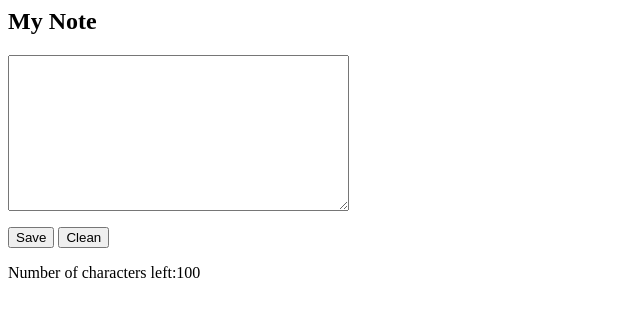
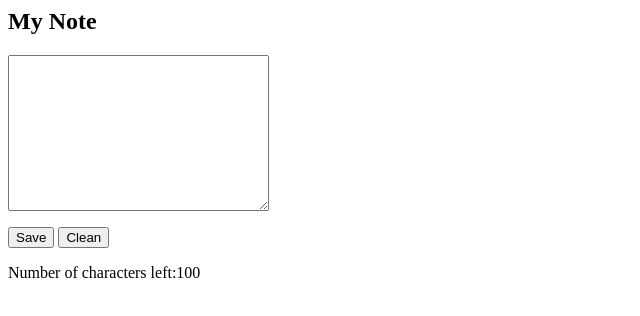
Before and after one commit to fengxuan-fx/LearningArgularJS, a plain HTML site: page myNoteApp.html in a window 1280 px wide. Shown: the whole page, without its empty margins (0-640 px from the left). Drawn offline with nearby package versions, Linux system fonts and the light colour scheme.

Commit message:
change textarea box size

```diff
--- a/myNoteApp.html
+++ b/myNoteApp.html
@@ -2,8 +2,8 @@
 	<script src="http://apps.bdimg.com/libs/angular.js/1.3.9/angular.min.js"></script>
 	<body>
 	<div ng-controller = "myNoteCtrl">
-		<h2>My Note</h2>
-		<p><textarea cols="40" rows="10" ng-model="message"></textarea></p>
+		<h2>My Note </h2>
+		<p><textarea cols="30" rows="10" ng-model="message"></textarea></p>
 
 		<p>
 			<button ng-click="save()">Save</button>
```
